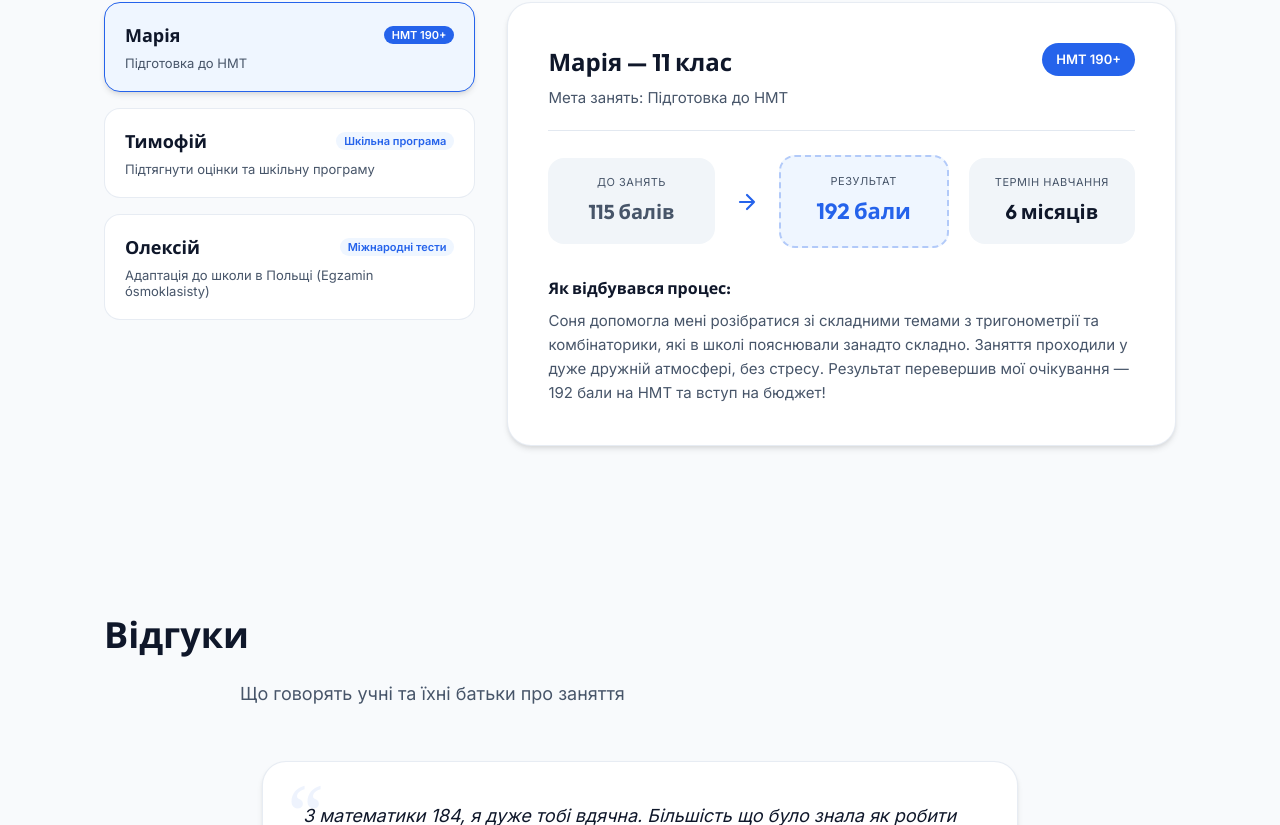
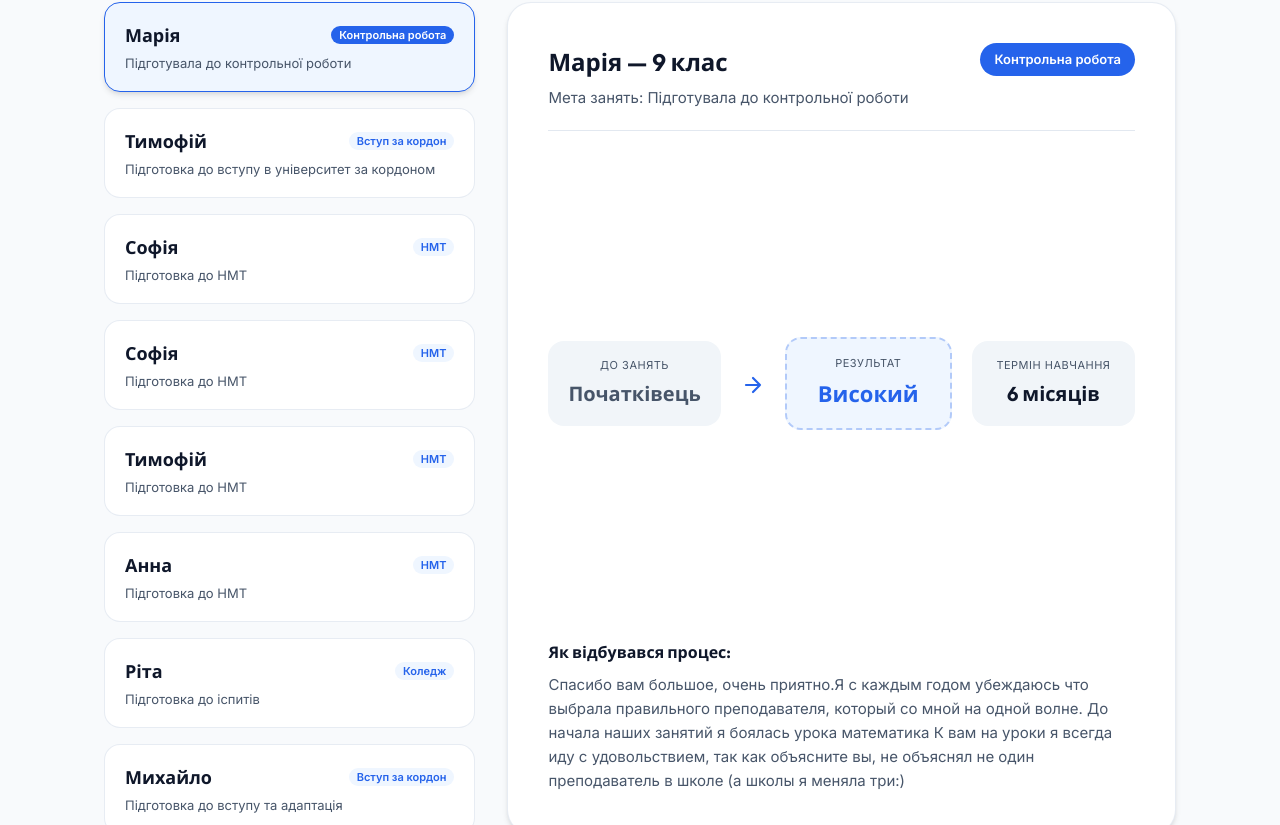
Before and after one commit to Maf1ck/teacher_landing_page, a Vue app: page / in a window 1280 px wide. Shown: the part 3515-4340 px from the top of the page. Built offline with nearby package versions, Linux system fonts and the light colour scheme.

Commit message:
feat: add TutorFooter component and corresponding state management store

```diff
--- a/src/components/tutor/TutorFooter.vue
+++ b/src/components/tutor/TutorFooter.vue
@@ -10,6 +10,14 @@ const scrollToSection = (id: string) => {
 </script>
 
 <template lang="pug">
+.footer-wrapper
+  .footer-ticker-wrap
+    .ticker-container
+      .ticker-track
+        .ticker-item Сайт було створено для успішного навчання та якісної підготовки до іспитів. Розробник tg: @zxcmaf1ck
+        .ticker-item Сайт було створено для успішного навчання та якісної підготовки до іспитів. Розробник tg: @zxcmaf1ck
+        .ticker-item Сайт було створено для успішного навчання та якісної підготовки до іспитів. Розробник tg: @zxcmaf1ck
+        .ticker-item Сайт було створено для успішного навчання та якісної підготовки до іспитів. Розробник tg: @zxcmaf1ck
   footer.footer
     .container.footer-grid
       .footer-left
@@ -37,12 +45,56 @@ footer.footer
 </template>
 
 <style scoped lang="scss">
+.footer-wrapper {
+  margin-top: auto;
+  width: 100%;
+}
+
+.footer-ticker-wrap {
+  background-color: var(--color-primary-dark);
+  border-top: 1px solid rgba(255, 255, 255, 0.15);
+  border-bottom: 1px solid rgba(255, 255, 255, 0.15);
+  overflow: hidden;
+  padding: 8px 0;
+}
+
+.ticker-container {
+  width: 100%;
+  overflow: hidden;
+}
+
+.ticker-track {
+  display: flex;
+  width: max-content;
+  animation: marquee-scroll 25s linear infinite;
+
+  &:hover {
+    animation-play-state: paused;
+  }
+}
+
+.ticker-item {
+  font-size: 13px;
+  font-weight: 500;
+  color: rgba(255, 255, 255, 0.95);
+  padding: 0 40px;
+  white-space: nowrap;
+}
+
+@keyframes marquee-scroll {
+  0% {
+    transform: translate3d(0, 0, 0);
+  }
+  100% {
+    transform: translate3d(-25%, 0, 0);
+  }
+}
+
 .footer {
   background-color: var(--color-primary);
   color: white;
   padding: 60px 0 30px;
-  margin-top: auto;
-  border-top: 1px solid rgba(255, 255, 255, 0.1);
+  border-top: none;
 }
 
 .footer-grid {
--- a/src/stores/tutor.ts
+++ b/src/stores/tutor.ts
@@ -14,33 +14,84 @@ export const useTutorStore = defineStore('tutor', {
     cases: [
       {
         name: 'Марія',
-        age: '11 клас',
-        goal: 'Підготовка до НМТ',
-        startScore: '115 балів',
-        endScore: '192 бали',
+        age: '9 клас',
+        goal: 'Підготувала до контрольної роботи',
+        startScore: 'Початківець',
+        endScore: 'Високий',
         duration: '6 місяців',
-        text: 'Соня допомогла мені розібратися зі складними темами з тригонометрії та комбінаторики, які в школі пояснювали занадто складно. Заняття проходили у дуже дружній атмосфері, без стресу. Результат перевершив мої очікування — 192 бали на НМТ та вступ на бюджет!',
-        badge: 'НМТ 190+'
+        text: 'Спасибо вам большое, очень приятно.Я с каждым годом убеждаюсь что выбрала правильного преподавателя, который со мной на одной волне. До начала наших занятий я боялась урока математика К вам на уроки я всегда иду с удовольствием, так как объясните вы, не объяснял не один преподаватель в школе (а школы я меняла три:)',
+        badge: 'Контрольна робота'
       },
       {
         name: 'Тимофій',
-        age: '8 клас',
-        goal: 'Підтягнути оцінки та шкільну програму',
-        startScore: '5 балів',
-        endScore: '10 балів',
-        duration: '3 місяці',
-        text: 'У Тимофія були серйозні прогалини з алгебри після дистанційного навчання. Соня знайшла підхід до сина з першого заняття. Замість сухої теорії вони вирішували цікаві задачі та розбирали логіку кожного правила. Оцінки в школі виросли з 5 до 10 балів!',
-        badge: 'Шкільна програма'
+        age: '11 клас',
+        goal: 'Підготовка до вступу в університет за кордоном',
+        startScore: 'Початківець',
+        endScore: 'Високий',
+        duration: '6 місяців',
+        text: 'Привіт, я вступила до університету у Польщі на ІТ зайняла перше місце в рейтингу (я максимальний бал отримала)',
+        badge: 'Вступ за кордон'
       },
       {
-        name: 'Олексій',
-        age: '9 клас',
-        goal: 'Адаптація до школи в Польщі (Egzamin ósmoklasisty)',
+        name: 'Софія',
+        age: '11 клас',
+        goal: 'Підготовка до НМТ',
         startScore: 'Початківець',
-        endScore: '88% успішності',
-        duration: '4 місяці',
-        text: 'Переїхали до Польщі, і син дуже хвилювався через різницю у термінології та мовний бар\'єр. Соня допомогла адаптуватися до польських вимог з математики, розібрала всі специфічні завдання іспиту ósmoklasisty. Олексій склав іспит дуже впевнено.',
-        badge: 'Міжнародні тести'
+        endScore: '150 бали',
+        duration: '1 рік',
+        text: 'Дякую, і за прохідний бал по математиці, а то не було б і мінімального балу в школі',
+        badge: 'НМТ'
+      },
+      {
+        name: 'Софія',
+        age: '11 клас',
+        goal: 'Підготовка до НМТ',
+        startScore: 'Початківець',
+        endScore: '150 бали',
+        duration: '1 рік',
+        text: 'Дякую, і за прохідний бал по математиці, а то не було б і мінімального балу в школі',
+        badge: 'НМТ'
+      },
+      // New Cases Added
+      {
+        name: 'Тимофій',
+        age: '11 клас',
+        goal: 'Підготовка до НМТ',
+        startScore: 'Початківець',
+        endScore: '150 балів',
+        duration: '8 місяців',
+        text: 'Тільки додому приїхав, написав математику на 150, варіант не те щоб складний але були завдання тип яких дуже рідко зустрічався на пробних нмт минулих років, то я їх не зовсім розумів, з параметрами завдання навіть не встиг почати, а так результатом задоволений в принципі, дякую вам за допомогу!',
+        badge: 'НМТ'
+      },
+      {
+        name: 'Анна',
+        age: '11 клас',
+        goal: 'Підготовка до НМТ',
+        startScore: '120 балів',
+        endScore: '184 бали',
+        duration: '1 рік',
+        text: 'З математики 184, я дуже тобі вдячна. Більшість що було знала як робити завдяки тобі й нашій роботі!',
+        badge: 'НМТ'
+      },
+      {
+        name: 'Ріта',
+        age: '1 курс коледжу',
+        goal: 'Підготовка до іспитів',
+        startScore: '110 балів',
+        endScore: '178 балів',
+        duration: '6 місяців',
+        text: 'Добрий день, прийшли результати з математики, у мене 178 балів. Я дуже рада. Майже у всіх кого я запитую досить низькі результати вийшли. Дякую, без вас я б геометрію взагалі не вирішила))',
+        badge: 'Коледж'
+      },
+      {
+        name: 'Михайло',
+        age: '2-й курс польського технікуму',
+        goal: 'Підготовка до вступу та адаптація',
+        startScore: 'Початківець',
+        endScore: 'Високий рівень',
+        duration: '9 місяців',
+        text: 'Привіт, я вступив до технікуму у Польщі на ІТ, зайняв перше місце в рейтингу (я максимальний бал отримав на вступному випробуванні).',
+        badge: 'Вступ за кордон'
       }
     ] as CaseStudy[],
 
@@ -65,6 +116,32 @@ export const useTutorStore = defineStore('tutor', {
         author: 'Мама Анастасії',
         text: 'Софіє, дуже дякуємо за допомогу з адаптацією в німецькій школі. Настя отримала відмінно за контрольний тест!',
         subText: 'Адаптація за кордоном'
+      },
+      // New Reviews Added
+      {
+        author: 'Софія, 11 клас (ЗНО 2020)',
+        text: 'Найбільше зміни я відчула в розумінні нових тем у школі, якщо раніше я взагалі не розуміла про що там то зараз набагато легше і впевненості звісно додалось. Результатом я ДУЖЕ задоволена, дуже приємне і комфортне навчання. Математику тепер розумію і не боюсь якихось самостійних або контрольних, дякую що є такі репетитори як Соня',
+        subText: 'Підготовка до ЗНО'
+      },
+      {
+        author: 'Мама Влади, 10-й клас німецької школи',
+        text: 'Софіє, дуже дякуємо за допомогу з адаптацією в німецькій школі. Влада отримала відмінно за контрольний тест!',
+        subText: 'Адаптація за кордоном'
+      },
+      {
+        author: 'Анна, 11 клас',
+        text: 'З математики 184, я дуже тобі вдячна. Більшість що було знала як робити завдяки тобі й нашій роботі!',
+        subText: 'Підготовка до НМТ'
+      },
+      {
+        author: 'Ріта, 1 курс коледжу',
+        text: 'Добрий день, прийшли результати з математики, у мене 178 балів. Я дуже рада! Дякую, без вас я б геометрію взагалі не вирішила))',
+        subText: 'Підготовка до іспитів'
+      },
+      {
+        author: 'Тимофій, 11 клас',
+        text: 'Тільки додому приїхав, написав математику на 150. Результатом задоволений в принципі, дякую вам за допомогу!',
+        subText: 'Підготовка до НМТ'
       }
     ] as Review[],
 
```
Lines whose indentation alone changed are shown as unchanged.
